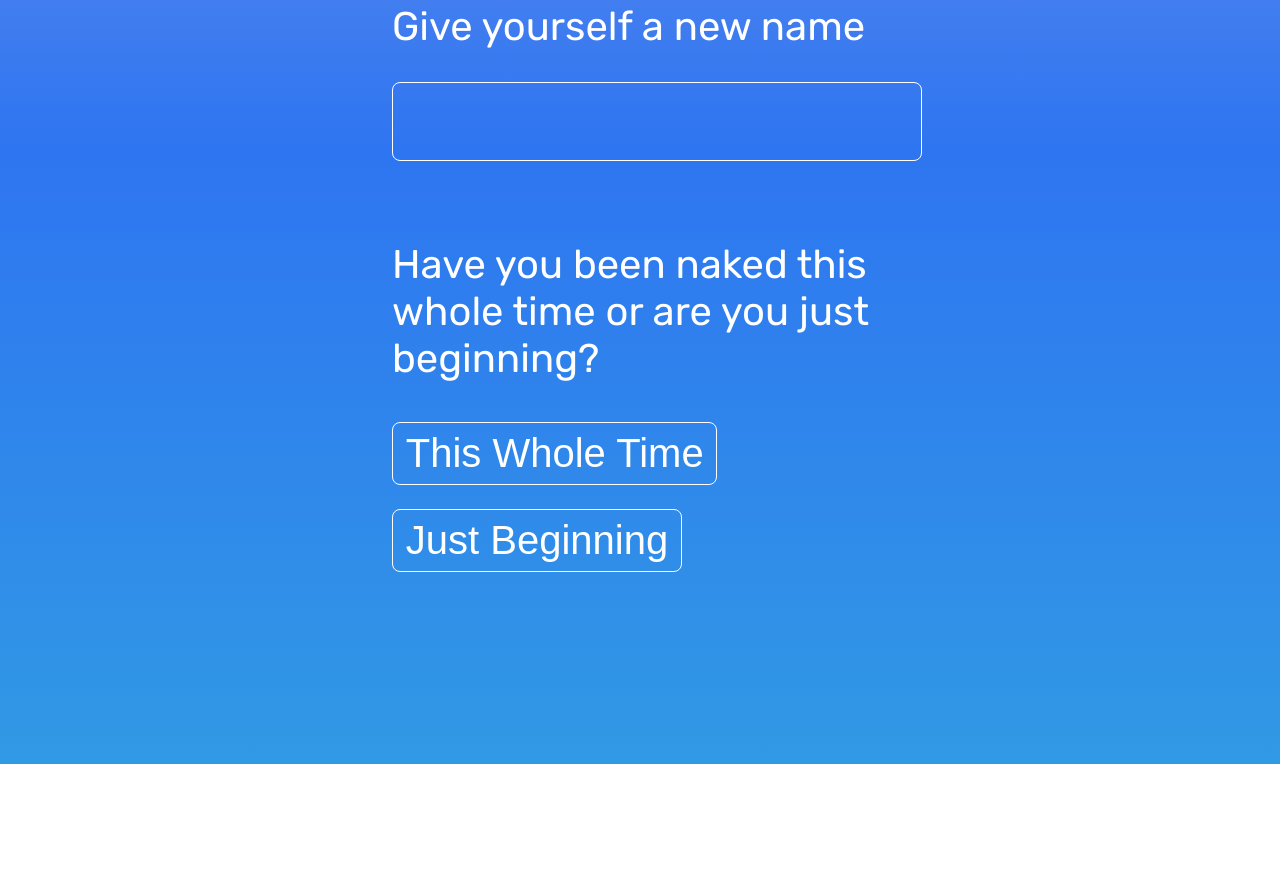
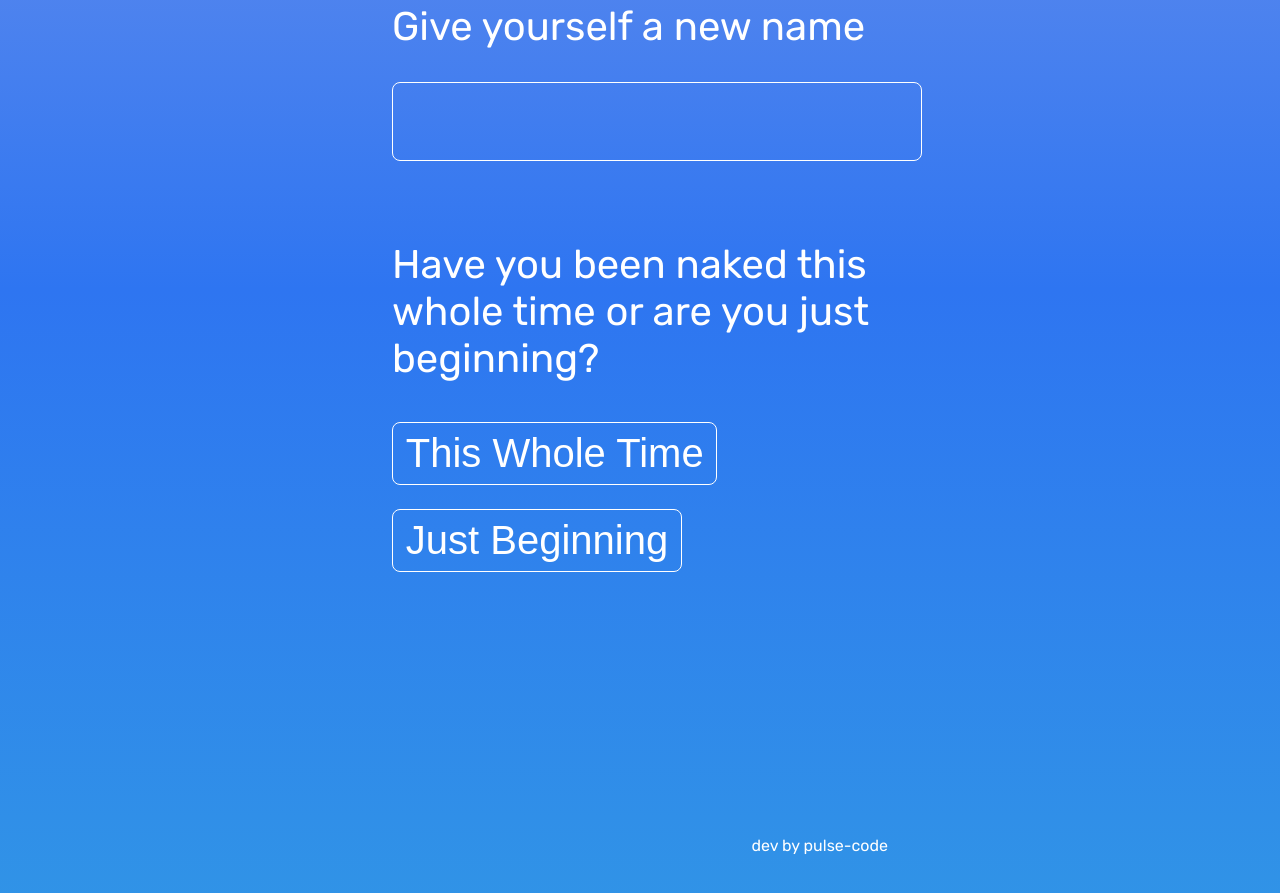
Before and after one commit to daltn/great-ghost, a Gatsby site: page / in a window 1280 px wide. Shown: the part 560-1453 px from the top of the page. Before the commit the page ends 1324 px from the top, so only its background shows below. Built offline with nearby package versions, Linux system fonts and the light colour scheme; Gatsby itself is replaced by a stand-in of ours.

Commit message:
add pulse-code sig

```diff
--- a/src/pages/index.css
+++ b/src/pages/index.css
@@ -44,6 +44,23 @@
 
 #audio {
   opacity: 0;
+}
+
+#footer {
+  text-align: right;
+  font-size: 2vh;
+  margin-top: 30vh;
+}
+
+#footer a {
+  color: #ffffff;
+  text-decoration: none;
+}
+
+#footer a:hover {
+  color: #2e75f1;
+  background-color: #ffffff;
+  text-decoration: none;
 }
 
 #questions {
--- a/src/pages/index.js
+++ b/src/pages/index.js
@@ -149,6 +149,9 @@ class Index extends Component {
             </button>
           </form>
         </div>
+        <footer id="footer">
+          dev by <a href="https://pulse-code.com/">pulse-code</a>{' '}
+        </footer>
       </div>
     );
   }
```
